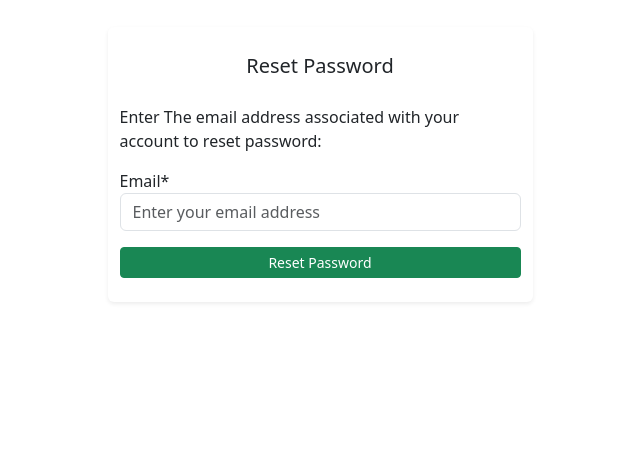
After one commit to Fricfelix/Attendantapp, a Django app: page /password_reset/ in a window 1280 px wide. The commit adds this page. Shown: the part 347-800 px from the top of the page, without its empty margins (320-960 px from the left). Run offline with Django 4.2, Linux system fonts and the light colour scheme; some libraries are stand-ins or nearby versions.

Commit message:
Password reset funtionality added

```diff
--- a/app/settings.py
+++ b/app/settings.py
@@ -195,3 +195,4 @@ MESSAGE_TAGS = {
  }
 
 CRISPY_TEMPLATE_PACK = 'bootstrap4'
+PASSWORD_RESET_TIMEOUT_DAYS = 3
--- a/app/urls.py
+++ b/app/urls.py
@@ -22,7 +22,7 @@ from django.contrib import admin
 from django.urls import path,include
 from home.views import home_view
 from create.views import student_take_attendance,create_attendance,office_take_attendance,custom_404,attendance_identifier
-from user.views import signup,confirm_email,login,logout
+from user.views import signup,confirm_email,login,logout,custom_password_reset,custom_password_reset_confirm
 from about.views import about_view
 from contact.views import contact_view
 
@@ -38,10 +38,10 @@ urlpatterns = [
     path('attendance_identifier',attendance_identifier, name='attendance_identifier'),
     path('signup/',signup, name='signup'),
     path('about',about_view, name='about'),
-    # path('login/', auth_views.LoginView.as_view(template_name='login.html'), name='login'),
-    # path('logout/', auth_views.LogoutView.as_view(template_name='logout.html'), name='logout'),
     path('login/', login , name='login'),
     path('logout/',logout , name='logout'),
+    path('password_reset/',custom_password_reset , name='custom_password_reset'),
+    path('password_reset_confirm/<str:uidb64>/<str:token>/',custom_password_reset_confirm , name='custom_password_reset_confirm'),
     path('contact',contact_view, name='contact'),
 
 
--- /dev/null
+++ b/templates/password_reset.html
@@ -0,0 +1,56 @@
+{% extends 'base.html'%}
+{% load crispy_forms_tags %}
+
+
+{% block head %}
+    <title>Reset Password</title>
+{% endblock %}
+
+
+{% block contents %}
+
+<div class=" mx-auto ">
+
+    <div class="py-3 mb-3">
+        <!-- SHOULD PUT LOGO HERE -->
+    </div>
+
+
+    <div class="mx-auto rounded shadow-sm bg-white py-3" style="max-width: 425px;">
+    <div class="container-fluid pb-2">
+
+      <div class="text-center pb-4 pt-2 fs-5"> Reset Password
+
+
+      </div>
+
+        {% if messages %}
+        <div class=" mb-3 ">
+            <div class="messages">
+            {% for message in messages %}
+                <div {% if message.tags %} class="{{ message.tags }} px-2 "{% endif %}>{{ message }}</div>
+            {% endfor %}
+        </div>
+        </div>
+
+        {% endif %}
+
+        <div>
+            <p>Enter The email address associated with your account to reset password:</p>
+
+            <form method="post">{% csrf_token %}
+            {{form|crispy}}
+            <div class="pb-3s mt-3">
+            <input class="btn btn-success btn-sm w-100" id="subBtn" type="submit" value="Reset Password">
+
+            </div>
+            </form>
+        </div>
+
+
+</div>
+</div>
+</div>
+
+
+{% endblock %}
--- a/user/forms.py
+++ b/user/forms.py
@@ -1,66 +1,15 @@
-# from django import forms
-# from django.contrib.auth.hashers import make_password,check_password
-# from .models import User
-# from django.forms import ValidationError
-
-
-
-# class SignUpForm(forms.Form):
-# 	name = forms.CharField(required=True,max_length=100)
-# 	email = forms.EmailField(required=True)
-# 	profile_image = forms.FileField(required=True,help_text='Required!.Upload a Photo of your face for recognition' )
-# 	password = forms.CharField(required=True,max_length=32,widget=forms.PasswordInput)
-# 	confirm_password = forms.CharField(required=True,max_length=32,widget=forms.PasswordInput)
-
-# 	def clean_email(self):
-# 		email = self.cleaned_data["email"]
-# 		if User.objects.filter(email=email).exists():
-# 			raise ValidationError("The Email address already exists! Try loging in ")
-# 		return email
-
-
-# 	def clean(self):
-# 		cleaned_data = super().clean()
-# 		password = cleaned_data.get('password')
-# 		confirm_password = cleaned_data.get('confirm_password')
-
-# 		if password != confirm_password:
-# 			raise ValidationError("The passwords do not match")
-
-# 		# Harsh the password befor saving to database
-# 		hashed_password = make_password(password)
-# 		cleaned_data['password'] = hashed_password
-
-
-# 		return cleaned_data
-
-
-
-# class LogInForm(forms.Form):
-# 	email = forms.EmailField(required=True)
-# 	password = forms.CharField(max_length=32, widget=forms.PasswordInput)
-# 	confirm_password = forms.CharField(max_length=32, widget=forms.PasswordInput)
-
-# 	def clean(self):
-# 		cleaned_data = super().clean()
-# 		email = cleaned_data.get('email')
-# 		password = cleaned_data.get('password')
-
-# 		try:
-# 			user = User.objects.get(email=email)
-# 		except User.DoesNotExist:
-# 			raise forms.add_error('The Entered Email does not exist in our database')
-
-# 		if not check_password(password,user.password):
-# 			raise ValidationError('password','Incorrect password.')
-
-# 		# IF Password and email matches add user object to cleaned data dictionary for use in the View
-
-# 		cleaned_data['user'] = user
-# 		return cleaned_data
 
 
 from django import forms
+from django.utils.http import urlsafe_base64_encode, urlsafe_base64_decode
+from django.contrib.auth.tokens import default_token_generator
+from django.urls import reverse
+from django.contrib.sites.shortcuts import get_current_site
+from django.utils.encoding import force_bytes
+from django.template.loader import render_to_string
+from django.core.mail import send_mail,EmailMessage
+from django.conf import settings
+
 from django.contrib.auth.forms import UserCreationForm
 import cloudinary.uploader
 from .models import UserProfile
@@ -78,6 +27,8 @@ class SignUpForm(UserCreationForm):
 
 
 
+
+
     def save(self, commit=True):
         user = super().save(commit=False)
         profile_picture = self.cleaned_data.get('profile_picture')
@@ -87,3 +38,39 @@ class SignUpForm(UserCreationForm):
         if commit:
             user.save()
         return user
+
+
+class CustomPasswordResetForm(forms.Form):
+    email = forms.EmailField(required=True, widget=forms.EmailInput(attrs={'class':'form-control','placeholder':'Enter your email address'}))
+
+    def clean_email(self):
+        email = self.cleaned_data.get('email')
+        if not UserProfile.objects.filter(email=email).exists():
+            raise forms.ValidationError("Email address does not exist")
+        return email
+
+    def clean(self):
+        cleaned_data = super().clean()
+        email = cleaned_data.get('email')
+        user = UserProfile.objects.filter(email=email).first()
+        if user and not user.is_active:
+            raise forms.ValidationError('This account is not active')
+        return cleaned_data
+
+class CustomPasswordConfirmForm(forms.Form):
+    new_password = forms.CharField(max_length=32, widget=forms.PasswordInput, required=True)
+    new_password_confirm = forms.CharField(max_length=32, widget=forms.PasswordInput, required=True)
+
+    def clean(self):
+        cleaned_data = super().clean()
+        new_password = cleaned_data.get('new_password')
+
+
+        new_password_confirm = cleaned_data.get('new_password_confirm')
+        if new_password and new_password_confirm and new_password != new_password_confirm:
+            raise forms.ValidationError('Passwords do not match')
+        return cleaned_data
+
+    def save(self,user):
+        password = self.cleaned_data['new_password']
+        user.set_password(password)
--- a/user/views.py
+++ b/user/views.py
@@ -1,121 +1,3 @@
-# from django.shortcuts import render,redirect
-# from django.http import HttpResponse ,request
-# from django.core.mail import send_mail,EmailMessage
-# from django.contrib.auth import authenticate,login,logout,get_user_model
-# from django.contrib.auth.tokens import default_token_generator
-# from django.conf import settings
-# import cloudinary.uploader
-# from user.forms import SignUpForm,LogInForm
-# from django.contrib import messages
-# from . models import User
-# from django.forms import ValidationError
-# from django.contrib.sites.shortcuts import get_current_site
-# from django.utils.encoding import force_bytes, force_str
-# from django.utils.http import urlsafe_base64_encode, urlsafe_base64_decode
-# from django.template.loader import render_to_string
-# from django.urls import reverse
-# import uuid
-# from django.utils import timezone
-
-# # Create your views here.
-
-# def send_confirmation_email(user,request):
-# 	current_site = get_current_site(request)
-# 	uid = urlsafe_base64_encode(force_bytes(user.pk))
-# 	token = user.email_confirmation_token
-# 	confirmation_url = request.build_absolute_uri(reverse('confirm_email',kwargs={'uidb64':uid,'token':token}))
-# 	subject = "Please confirm email to activate your account"
-# 	message = render_to_string('comfirm-email.html',{'user':user,'domain':current_site.domain,'confirmation_url':confirmation_url})
-
-# 	email_from = settings.EMAIL_HOST_USER
-# 	recipient_list = [user.email]
-# 	send_mail(subject, message, email_from, recipient_list, fail_silently=False)
-
-
-
-
-# def signup(request,*args,**kwargs):
-# 	if request.method == 'POST':
-# 		form = SignUpForm(request.POST,request.FILES)
-# 		if form.is_valid():
-# 			name  = form.cleaned_data['name']
-# 			email = form.cleaned_data['email']
-# 			profile_image = form.cleaned_data['profile_image']
-
-# 			# Store the uploaded image in  cloudinary the get the image cloudinary url
-# 			image_upload = cloudinary.uploader.upload(profile_image,folder="profile_image")
-# 			profile_image_url = image_upload['secure_url']
-
-# 			password = form.cleaned_data['password']
-# 			confirm_password =form.cleaned_data['confirm_password']
-# 			user = User(name=name,email=email,profile_image_url=profile_image_url)
-# 			user.set_password(password)
-# 			user.is_active = False
-# 			user.save()
-# 			send_confirmation_email(user,request)
-# 			# REDIRECT TO A SUCCESS PAGE TELLING THE USER TO COMFIRM EMAIL WILL HAVE A COMFIRM EMAIL LOGIG
-# 			messages.success(request, "Account created successfuly. Please check your email to comfirm your account")
-
-# 			return redirect('login')
-
-# 	else:
-# 		form = SignUpForm()
-# 	return render(request,'signup.html',{'form':form})
-
-
-
-
-# def login(request):
-# 	if request.method == 'POST':
-# 		form = LogInForm(request.POST)
-# 		if form.is_valid():
-# 			print(form.cleaned_data['email'])
-# 			email = form.cleaned_data['email']
-# 			password = form.cleaned_data['password']
-# 			print(email,password)
-# 			authenticate_user = authenticate(request, email=email, password=password)
-# 			if authenticate_user is not None:
-# 				login(request, authenticate_user)
-# 				return redirect('home')
-# 			else:
-# 				form.add_error(None,'Invalid login credentials')
-
-# 	else:
-# 		form = LogInForm()
-# 	return render(request,'login.html',{'form':form})
-
-
-
-
-# def logout(request):
-# 	logout(request)
-# 	return redirect('home')
-
-
-# def confirm_email(request,uidb64,token):
-# 	User = get_user_model()
-# 	try:
-# 		uid = urlsafe_base64_decode(uidb64).decode()
-# 		user = User.objects.get(pk=uid)
-# 	except:
-# 		user = None
-
-# 	if user is not None and user.email_confirmation_token==token:
-# 		# check if the confirmation link has expired
-# 		token_time = uuid.UUID(token).time
-# 		current_time = timezone.now().timestamp()
-# 		if current_time - token_time<=24 * 60 * 60:
-# 			user.email_confirmed = True
-# 			user.is_active = True
-# 			user.save()
-# 			messages.success(request,"your email has been confirmed.thanks for signing up!.")
-# 			return redirect('login')
-
-# 		else:
-# 			messages.error(request,'The confirmation link has expird')
-# 	else:
-# 		messages.error(request,'The confirmation link was invalid ')
-# 	return redirect('home')
 
 
 
@@ -124,6 +6,7 @@ from django.contrib.auth import logout as auth_logout
 from django.contrib.auth import login as auth_login
 from django.contrib.auth import authenticate
 from django.contrib.auth.forms import AuthenticationForm
+from django.contrib.auth.views import PasswordResetView
 from django.contrib.auth.tokens import default_token_generator
 from django.core.mail import send_mail,EmailMessage
 from django.template.loader import render_to_string
@@ -131,7 +14,7 @@ from django.utils.encoding import force_bytes
 from django.utils.http import urlsafe_base64_encode, urlsafe_base64_decode
 from django.contrib.sites.shortcuts import get_current_site
 from django.urls import reverse
-# from django.utils.translation import ugettext_lazy as _
+from django.urls import reverse_lazy
 
 from user.forms import SignUpForm
 from django.conf import settings
@@ -139,7 +22,74 @@ import cloudinary.uploader
 from . models import UserProfile
 from django.contrib import messages
 import uuid
+from .forms import CustomPasswordResetForm,CustomPasswordConfirmForm
+from django.utils import timezone
 
+
+from django.contrib.auth.forms import PasswordResetForm, SetPasswordForm
+from django.contrib.auth import views as auth_views
+
+from datetime import datetime, timedelta
+
+
+
+
+def custom_password_reset(request):
+    if request.method == 'POST':
+        form = CustomPasswordResetForm(request.POST)
+
+        if form.is_valid():
+
+            email = form.cleaned_data.get('email')
+            existing_user = UserProfile.objects.filter(email=email).first()
+            if existing_user:
+                domain = get_current_site(request)
+                reset_password_token = default_token_generator.make_token(existing_user)
+                existing_user.reset_password_token = reset_password_token
+                existing_user.reset_password_token_created_time = datetime.now()
+                existing_user.save()
+                reset_password_url = request.build_absolute_uri(reverse('custom_password_reset_confirm',kwargs={'uidb64':urlsafe_base64_encode(force_bytes(existing_user.pk)),'token':reset_password_token}))
+                subject = 'Reset your password'
+                message = render_to_string('password_reset_email_template.html',{'domain':domain,'reset_password_url':reset_password_url,'user':existing_user.name})
+                sendmail = EmailMessage(subject,message,settings.EMAIL_HOST_USER,[existing_user.email])
+                sendmail.content_type ='html'
+                sendmail.send()
+                messages.success(request,'Instructions on password reset has been sent to your email')
+                form = CustomPasswordResetForm()
+                return render(request,'password_reset.html',{'form':form})
+
+            form.add_error('email','User not found ')
+        messages.error(request,'Invalid Email')
+    form = CustomPasswordResetForm()
+    return render(request,'password_reset.html',{'form':form})
+
+
+
+def custom_password_reset_confirm(request,uidb64,token):
+    try:
+        uid = urlsafe_base64_decode(uidb64).decode()
+        user = UserProfile.objects.get(pk=uid)
+    except (TypeError, ValueError, OverflowError, UserProfile.DoesNotExist):
+        user = None
+    if user is not None and default_token_generator.check_token(user, token):
+        if request.method == 'POST':
+            form = CustomPasswordConfirmForm(data=request.POST)
+            if form.is_valid():
+                form.save(user = user)
+                user.reset_password_token = None
+                user.save()
+                messages.success(request, 'Password has been reset. You can now login with your new password')
+                return redirect('login')
+
+        form = CustomPasswordConfirmForm()
+        return render(request, 'password_reset_confirm.html', {'form': form})
+    else:
+        messages.error(request, 'Invalid password reset link')
+        return redirect('login')
+
+
+
+# SIGN UP ,LOGIN AND CONFIRMATION EMAIL VIEWS
 
 
 def send_confirmation_email(user,request):
@@ -172,6 +122,7 @@ def email_confirmation_requierd(view_func):
 
 
 
+
 @email_confirmation_requierd
 def signup(request):
     if request.method == 'POST':
@@ -186,10 +137,10 @@ def signup(request):
                 if not existing_user.is_active:
                     send_confirmation_email(existing_user, request)
                     messages.info(request, "An email has been sent to confirm your account. Please check your email.")
-                    return render(request, 'login.html', {'email': email})
+                    return redirect('login')
                 else:
                     messages.error(request, "This email address has already been registered.")
-                    return render(request, 'signup.html', {'form': form})
+                    return redirect('login')
             except UserProfile.DoesNotExist:
                 pass
 
@@ -198,7 +149,7 @@ def signup(request):
             user.save()
             send_confirmation_email(user, request)
             messages.success(request, "Account created successfully. Please check your email to confirm your account.")
-            return render(request, 'login.html', {'email': email})
+            return redirect('login')
     else:
         form = SignUpForm()
     return render(request, 'signup.html', {'form': form})
@@ -215,7 +166,7 @@ def confirm_email(request, uid, token):
     if user and default_token_generator.check_token(user, token):
         user.is_active = True
         user.save()
-        messages.success(request,"your email has been confirmed.thanks for signing up!.")
+        messages.success(request,"your email has been confirmed.Login to continue.")
         return redirect('login')
     messages.error(request,'The confirmation link was invalid ')
     return redirect('home')
@@ -230,11 +181,18 @@ def login(request):
         form = AuthenticationForm(request, request.POST)
         if form.is_valid():
             user = form.get_user()
-            auth_login(request, user)
-            return redirect('home')
-    else:
+            if user is not None:
+                auth_login(request, user)
+                return redirect('home')
+
+        messages.error(request,'Invalid Email or Password')
         form = AuthenticationForm()
+        return render(request,'login.html',{'form':form})
+
+    form = AuthenticationForm()
     return render(request, 'login.html', {'form': form})
+
+
 
 
 def logout(request):
```
Also changed, not shown: templates/login.html (+22 -10 lines), templates/password_reset_confirm.html (added, +53 -0 lines), templates/password_reset_email_template.html (added, +13 -0 lines), user/models.py (+6 -48 lines), create/migrations/0001_initial.py, create/migrations/0002_alter_officeattendancecreationmodel_attendance_duration_and_more.py (deleted), db.sqlite3, user/migrations/0001_initial.py, user/migrations/0002_alter_userprofile_is_active.py (deleted).
